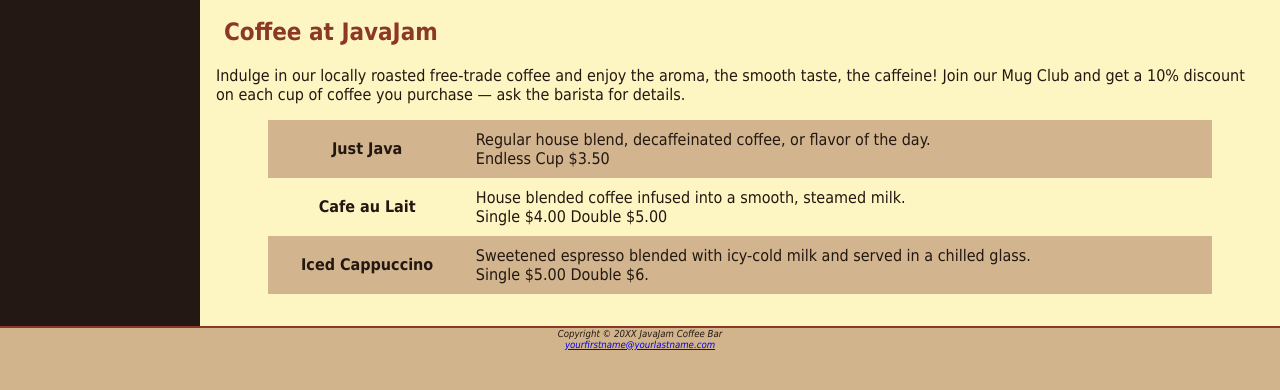
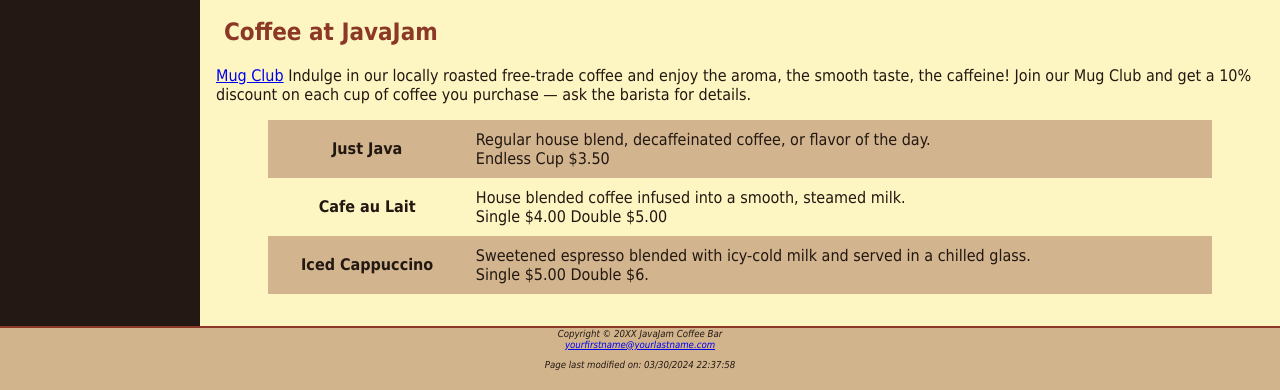
Before and after one commit to sloraris/javajam, a plain HTML site: page menu.html in a window 1280 px wide. Shown: the part 430-820 px from the top of the page. Drawn offline with Linux system fonts and the light colour scheme; a web font is replaced by a local one.

Commit message:
added javascript

```diff
--- /dev/null
+++ b/js/dateupdate.js
@@ -0,0 +1 @@
+document.getElementById("dateupdate").innerHTML="Page last modified on: " + document.lastModified;
--- a/menu.html
+++ b/menu.html
@@ -32,9 +32,13 @@
       <div id="heromugs">
       </div>
       <h2>Coffee at JavaJam</h2>
-      <p>Indulge in our locally roasted free-trade coffee and enjoy the aroma, the smooth taste,
+      <p>
+        <a href="#" onmouseover="alert('JavaJam Mug Club Members get a 10% discount on each cup of coffee!');">Mug
+          Club</a>
+        Indulge in our locally roasted free-trade coffee and enjoy the aroma, the smooth taste,
         the caffeine! Join our Mug Club and get a 10% discount on each cup of coffee you
-        purchase &mdash; ask the barista for details.</p>
+        purchase &mdash; ask the barista for details.
+      </p>
       <div id="flow">
         <table>
           <tr>
@@ -55,6 +59,8 @@
     <footer>
       Copyright &copy; 20XX JavaJam Coffee Bar<br>
       <a href="mailto:yourfirstname@yourlastname.com">yourfirstname@yourlastname.com</a>
+      <p id="dateupdate"></p>
+      <script src="js/dateupdate.js"></script>
     </footer>
   </div>
 </body>
```
Also changed, not shown: index.html (+2 -0 lines), jobs.html (+2 -0 lines), js/verifysenior.js (added, +13 -0 lines), music.html (+7 -2 lines).
